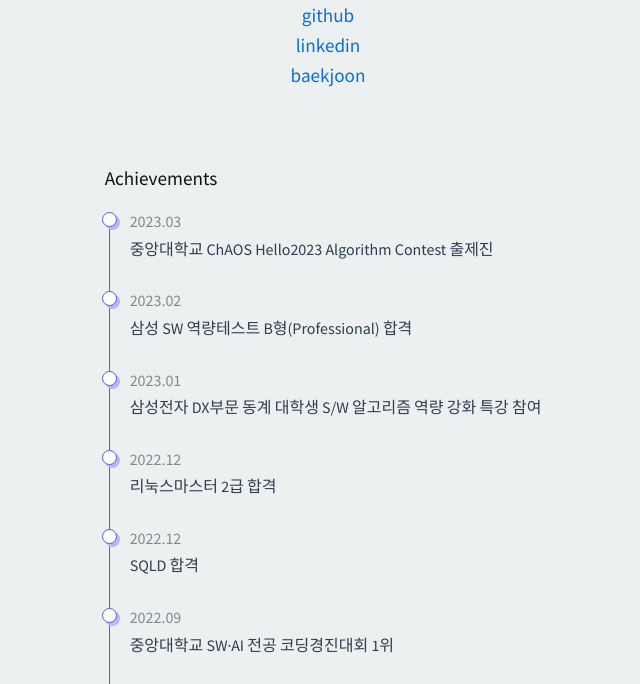
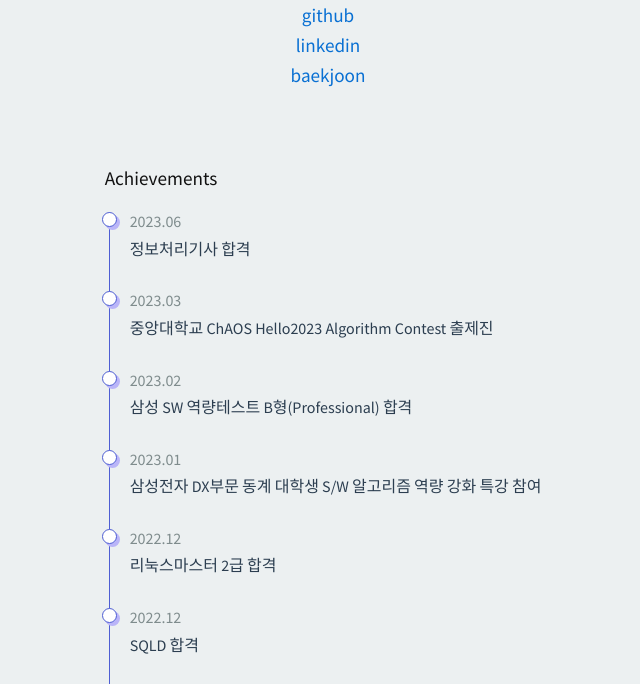
Before and after one commit to njw1204/njw1204.github.io, a website: page public/index.html in a window 1280 px wide. Shown: the part 111-795 px from the top of the page, without its empty margins (312-952 px from the left). Drawn offline with nearby package versions, Linux system fonts and the light colour scheme.

Commit message:
Update timeline

```diff
--- a/public/index.html
+++ b/public/index.html
@@ -49,6 +49,10 @@
         <div class="timeline">
           <div class="timeline-title">Achievements</div>
           <ul>
+            <li>
+              <div class="timeline-time">2023.06</div>
+              <p class="timeline-message">정보처리기사 합격</p>
+            </li>
             <li>
               <div class="timeline-time">2023.03</div>
               <p class="timeline-message">
```
